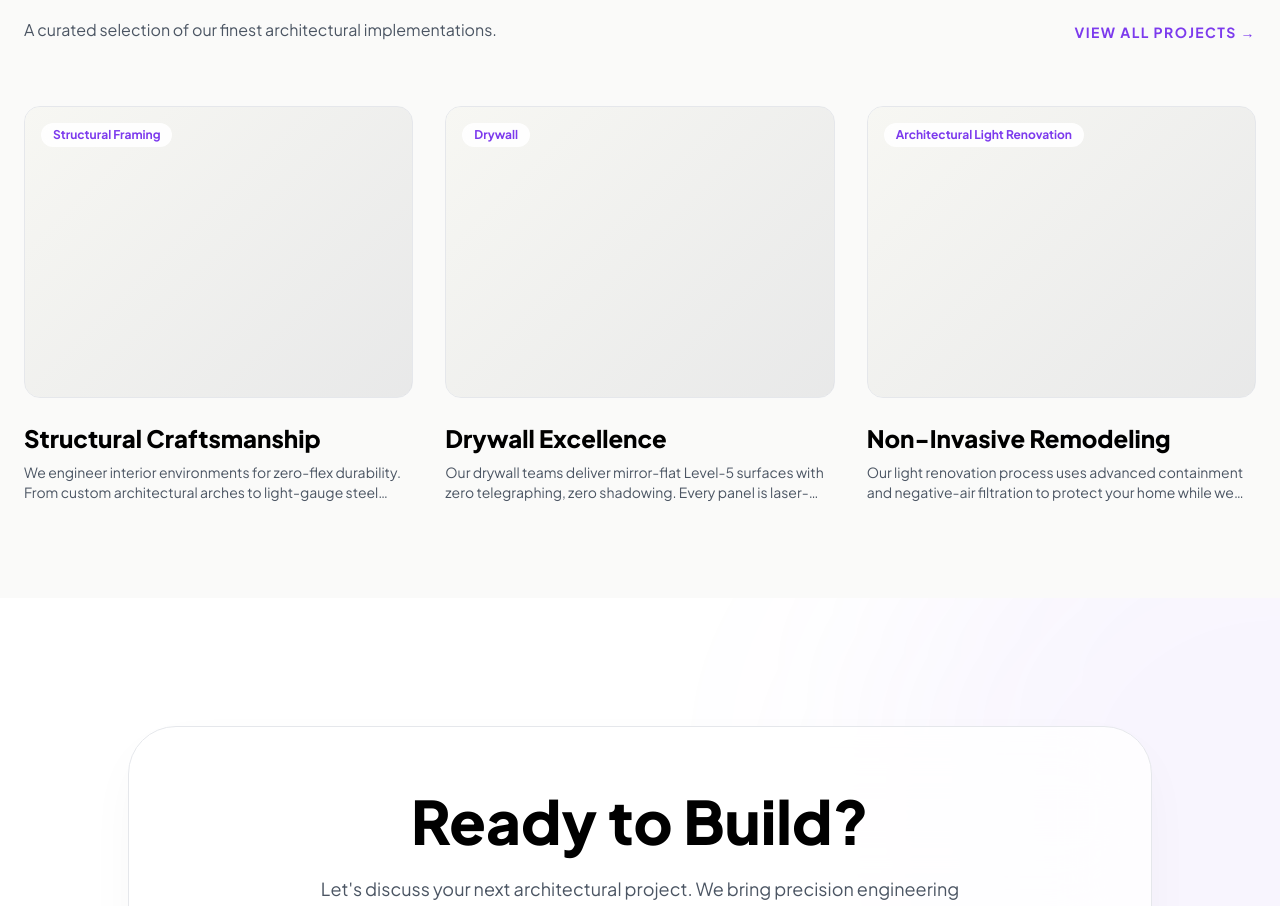
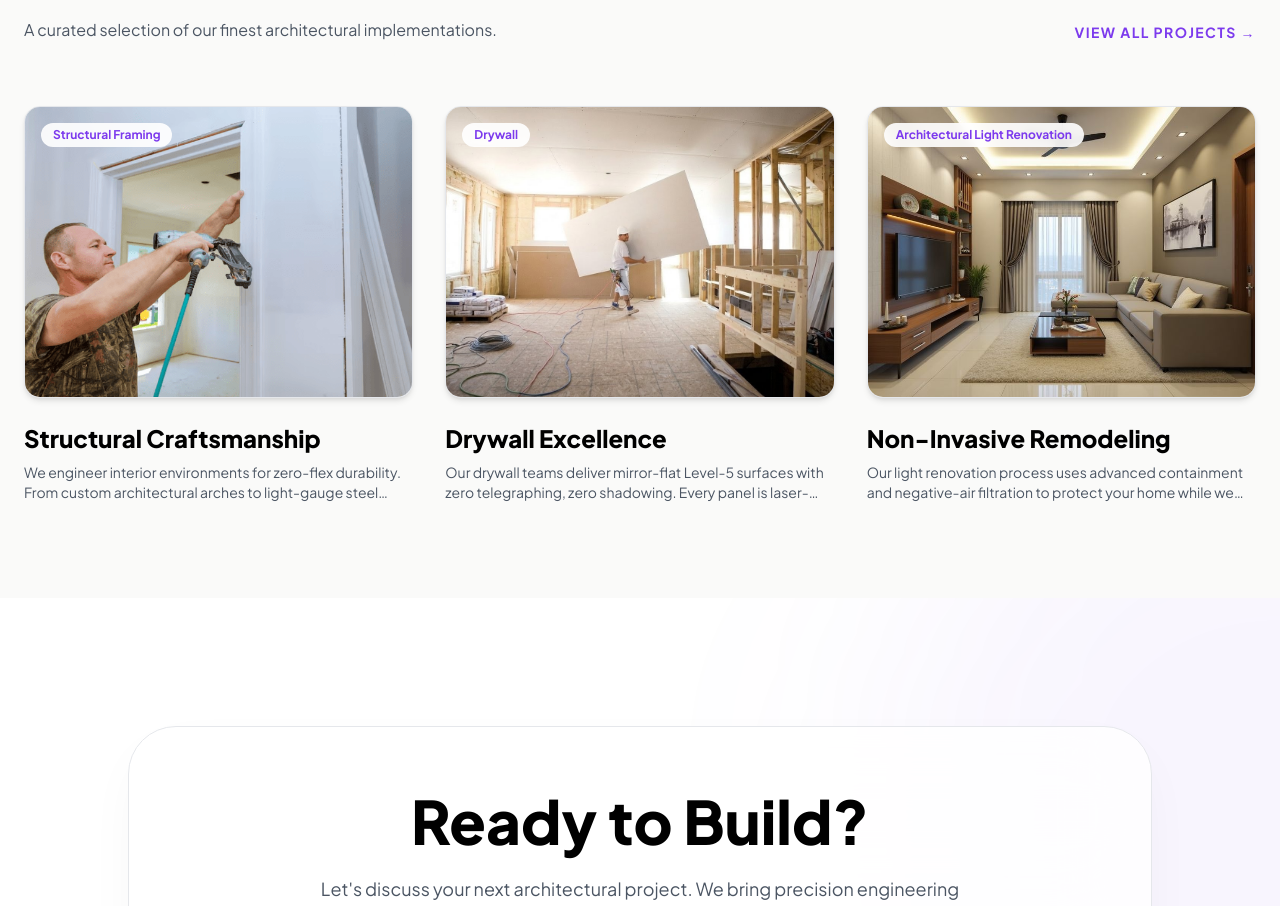
Before and after one commit to sohailarbi355813-cmyk/constructex, a Next.js app: page / in a window 1280 px wide. Shown: the part 1814-2720 px from the top of the page. Built offline with nearby package versions, Linux system fonts and the light colour scheme.

Commit message:
feat(ui): add actual images to featured work section

```diff
--- a/components/ProjectsSection.tsx
+++ b/components/ProjectsSection.tsx
@@ -18,7 +18,14 @@ export default function ProjectsSection() {
         </div>
 
         <div className="grid grid-cols-1 md:grid-cols-2 lg:grid-cols-3 gap-8">
-          {projects.map((project, i) => (
+          {projects.map((project, i) => {
+            const bgImage = i === 0
+              ? "/images/door-frame-repair.png"
+              : i === 1
+                ? "/images/hero_bg_desktop.jpeg"
+                : "/images/living-room.jpg";
+
+            return (
               <motion.div
                 key={project.id}
                 initial={{ opacity: 0, scale: 0.95 }}
@@ -27,13 +34,10 @@ export default function ProjectsSection() {
                 transition={{ delay: i * 0.1, duration: 0.5 }}
                 className="group cursor-pointer"
               >
-              <div className="aspect-[4/3] rounded-2xl overflow-hidden mb-6 relative bg-white border border-luxury-border">
-                {/* Simulated Project Image using Gradient */}
+                <div className="aspect-[4/3] rounded-2xl overflow-hidden mb-6 relative bg-white border border-luxury-border shadow-md group-hover:shadow-xl transition-shadow duration-300">
                   <div
-                  className="absolute inset-0 transition-transform duration-700 group-hover:scale-105 opacity-80"
-                  style={{
-                    background: `linear-gradient(135deg, #F5F5F0 0%, ${project.themeColor}30 100%)`
-                  }}
+                    className="absolute inset-0 transition-transform duration-700 group-hover:scale-105 bg-cover bg-center"
+                    style={{ backgroundImage: `url('${bgImage}')` }}
                   />
 
                   {/* Tag */}
@@ -44,7 +48,8 @@ export default function ProjectsSection() {
                 <h3 className="text-2xl font-black text-luxury-white font-heading mb-2">{project.detailsSection.title}</h3>
                 <p className="text-sm text-luxury-paragraph line-clamp-2">{project.detailsSection.description}</p>
               </motion.div>
-          ))}
+            );
+          })}
         </div>
       </div>
     </section>
```
Lines whose indentation alone changed are shown as unchanged.
